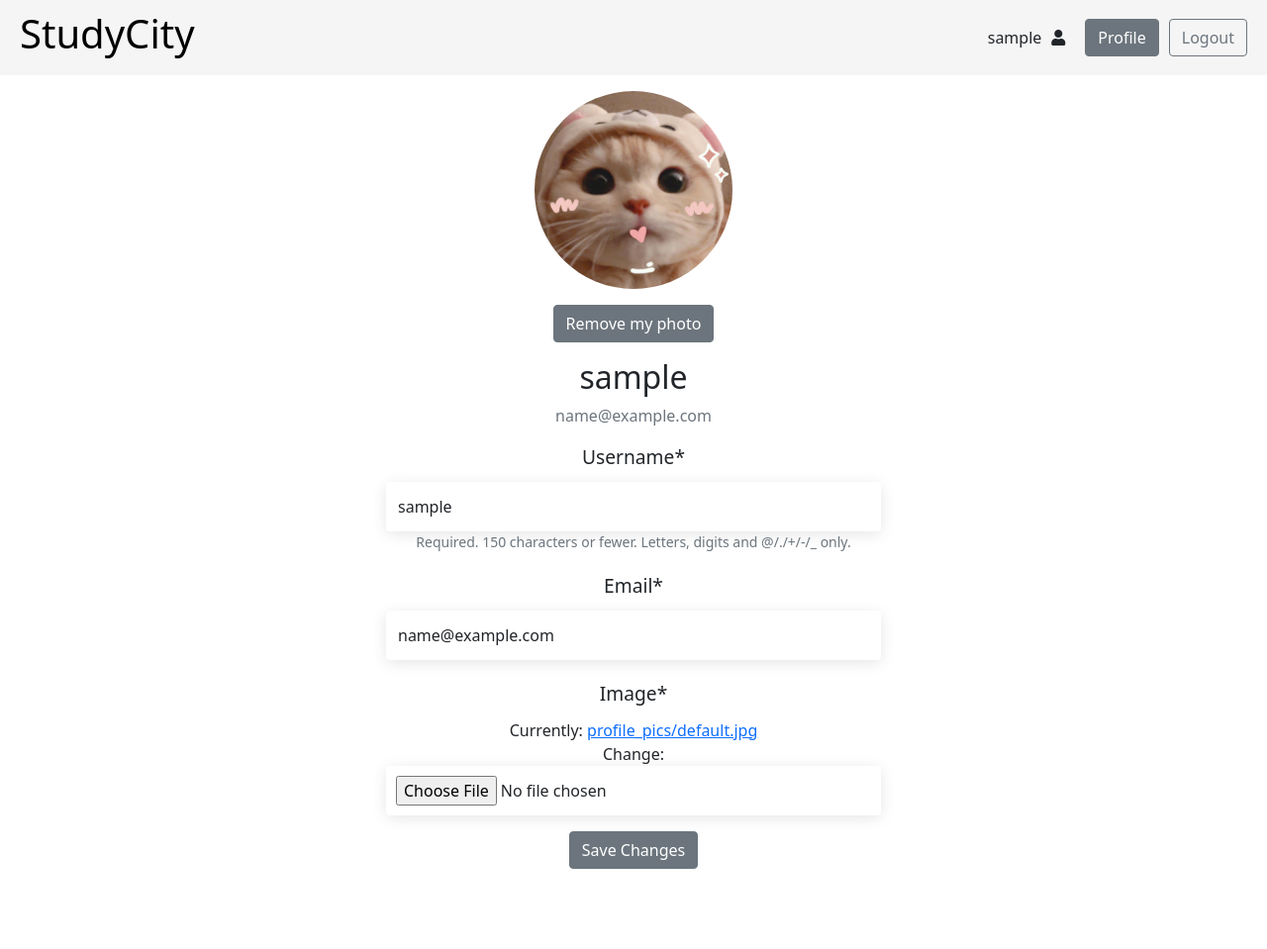
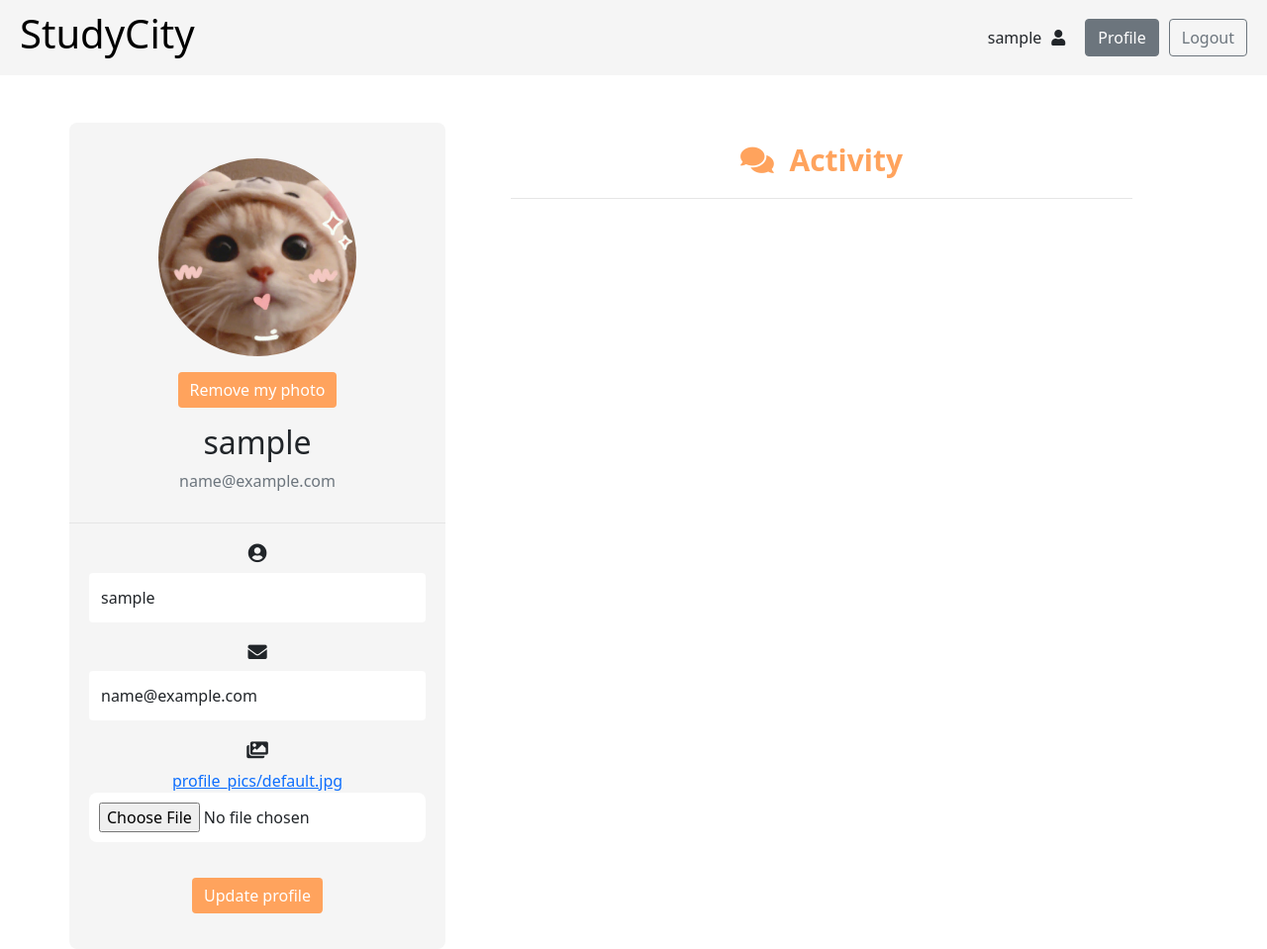
Before and after one commit to gcivil-nyu-org/Team_Team4_CS-GY-6063-Fall2021, a Django app: page /profile/ in a window 1280 px wide. Shown: the whole page at 99% size. Before the commit the page ends 878 px from the top, so only its background shows below. Run offline with Django 3.2, Linux system fonts and the light colour scheme; the visitor is signed in with stand-in values (Sample User, id 1); some libraries are stand-ins or nearby versions.

Commit message:
changed profile page layout

```diff
--- a/accounts/forms.py
+++ b/accounts/forms.py
@@ -3,6 +3,7 @@ from django.contrib.auth.forms import UserCreationForm
 from django.contrib.auth.models import User
 from .models import Profile
 from .models import Review, Favorite
+from crispy_forms.helper import FormHelper
 
 
 class RegisterForm(UserCreationForm):
@@ -43,12 +44,28 @@ class FavoriteCreateForm(forms.ModelForm):
 class UserUpdateForm(forms.ModelForm):
     email = forms.EmailField()
 
+    def __init__(self, *args, **kwargs):
+        super().__init__(*args, **kwargs)
+        self.fields['email'].label = '<i class="fas fa-envelope"></i>'
+        self.fields['username'].label = '<i class="fas fa-user-circle"></i>'
+
     class Meta:
         model = User
         fields = ["username", "email"]
+        help_texts = {
+            'username': None,
+            'email': None,
+        }
 
 
 class ProfileUpdateForm(forms.ModelForm):
+    def __init__(self, *args, **kwargs):
+        super().__init__(*args, **kwargs)
+        self.helper = FormHelper()
+        self.helper.form_id = 'id-exampleForm'
+        self.helper.form_class = 'blueForms'
+
     class Meta:
         model = Profile
         fields = ["image"]
+        labels = {"image": "<i class='fas fa-images'></i>"}
--- a/accounts/templates/accounts/profile.html
+++ b/accounts/templates/accounts/profile.html
@@ -4,50 +4,28 @@
 <!-- <!DOCTYPE html> -->
 <html>
 
-
+<head>
+    <meta charset="utf-8">
+    <meta http-equiv="X-UA-Compatible" content="IE=edge">
+    <title>Profile</title>
     <link href="https://cdn.jsdelivr.net/npm/bootstrap@5.1.3/dist/css/bootstrap.min.css" rel="stylesheet"
         integrity="sha384-1BmE4kWBq78iYhFldvKuhfTAU6auU8tT94WrHftjDbrCEXSU1oBoqyl2QvZ6jIW3" crossorigin="anonymous">
     <script src="https://cdn.jsdelivr.net/npm/bootstrap@5.1.3/dist/js/bootstrap.bundle.min.js"
         integrity="sha384-ka7Sk0Gln4gmtz2MlQnikT1wXgYsOg+OMhuP+IlRH9sENBO0LRn5q+8nbTov4+1p" crossorigin="anonymous">
     </script>
-
-
     <link rel="stylesheet" href="https://use.fontawesome.com/releases/v5.6.1/css/all.css"
         integrity="sha384-gfdkjb5BdAXd+lj+gudLWI+BXq4IuLW5IT+brZEZsLFm++aCMlF1V92rMkPaX4PP" crossorigin="anonymous" />
-<style>
-    fieldset {
-        display: flex;
-        flex-direction: column;
-        gap: 20px;
-        max-width: 500px;
-        margin: auto;
-    }
+    <link rel="stylesheet" type="text/css" href="{% static 'css/profile.css' %}">
+    <link rel="stylesheet" type="text/css" href="{% static 'css/animation.css' %}">
 
-    fieldset label {
-        font-size: 1.2em;
-        margin-bottom: 10px;
-    }
-
-    fieldset input {
-        width: 100%;
-        padding: 10px;
-        border: none !important;
-        border-radius: 4px;
-        box-shadow: 0px 3px 15px rgba(0, 0, 0, 0.1);
-        height: 50px;
-    }
-
-    fieldset input:focus {
-        border: none !important;
-        box-shadow: 0px 3px 15px rgba(0, 0, 0, 0.1) !important;
-    }
-</style>
 </head>
 
 <body>
     {% include 'nav.html'%}
+    <div class="container">
+        <div class="row mt-5">
+            <div class="col-4 text-center profile-section fade-in-top">
 
-    <div class="text-center d-flex flex-column container">
                 {% if messages %}
                 <ul class="messages">
                     {% for message in messages %}
@@ -63,7 +41,6 @@
                         {% csrf_token %}
                         <input type="hidden" name="remove_image" value="1" />
                         <button class="mt-3 btn btn-secondary" type="submit">Remove my photo</button>
-{#                <input type="submit" value="Remove">#}
                     </form>
                     <div class="">
                         <h2 class="mt-3">{{ user.username }}</h2>
@@ -73,36 +50,79 @@
                         <p class="text-secondary">{{ user.email }}</p>
                     </div>
                 </div>
-        <div>
-            {% for review in reviews %}
-            <p>You reviewed <a
-                    href="{% url 'locationDetail' %}?locationID={{ review.yelp_id }}">{{ review.business_name }}</a> on
-                {{ review.date_posted|timezone:"US/Eastern"|date:'Y-m-d'}} : {{ review.review_text }}</p>
-            {% endfor %}
-        </div>
-        <div>
-            {% if favorites %}
-            <p>These are your favorite locations!</p>
-            {% endif %}
-            {% for favorite in favorites %}
-            {#            <p>{{ favorite.yelp_id }}</p>#}
-            {#            <p>{{ favorite.business_name }}</p>#}
-            <a href="{% url 'locationDetail' %}?locationID={{ favorite.yelp_id }}">{{ favorite.business_name }}</a>
-            {% endfor %}
-        </div>
                 <form method="POST" enctype="multipart/form-data">
                     {% csrf_token %}
                     <fieldset>
-
                         {{ u_form|crispy }}
                         {{ p_form|crispy }}
                     </fieldset>
                     <div class="form-group">
-                <button class="mt-3 btn btn-secondary" type="submit">Save Changes</button>
+                        <button class="mt-3 btn btn-secondary" type="submit">Update profile</button>
                     </div>
                 </form>
+            </div>
+            <div class="col-8 text-center px-3 fade-in animation-delay-3 ">
+                <div class="activity-section">
+                    <h2 class="title"><i class="fas fa-comments me-2"></i> Activity </h2>
+                    {% for review in reviews %}
+                    <p class="review-title">You reviewed <a
+                            href="{% url 'locationDetail' %}?locationID={{ review.yelp_id }}">{{ review.business_name }}</a>
+                        on
+                        {{ review.date_posted|timezone:"US/Eastern"|date:'Y-m-d'}}</p>
+                    {% if review.review_text%}
+                    <p class="review-text"> "{{ review.review_text }}"</p>
+                    {% endif%}
+                    {% endfor %}
+                </div>
+
+                <div class="favorites-section">
+                    {% if favorites %}
+                    <h2 class="title"><i class="fas fa-heart me-2"></i>Favorites</h2>
+                    {% endif %}
+                    <div class="row row-cols-1  row-cols-md-3">
+                        {% for favorite in favorites %}
+                        {#            <p>{{ favorite.yelp_id }}</p>#}
+                        {#            <p>{{ favorite.business_name }}</p>#}
+                        <div class="col ">
+                            <div class="my-4  card  favorite-item m-auto">
+                                <img src={{favorite.img_url}} class="card-img-top" />
+                                <div class="card-body">
+                                    <a class="py-3" href="{% url 'locationDetail' %}?locationID={{ favorite.yelp_id }}">
+
+                                        {{ favorite.name }}
+                                    </a>
+                                </div>
+                            </div>
+                        </div>
+
+
+
+
+                        {% endfor %}
+                    </div>
+                </div>
 
             </div>
+        </div>
+
+    </div>
+    <script>
+        function getDirectInnerText(element) {
+            var childNodes = element.childNodes;
+            result = '';
+
+            for (var i = 0; i < childNodes.length; i++) {
+                if (childNodes[i].nodeType == 3) {
+                    childNodes[i].data = ""
+                }
+            }
+
+            return;
+        }
+        const a = document.getElementById("div_id_image").children[1]
+
+        getDirectInnerText(a)
+    </script>
 
 </body>
 
--- a/accounts/views.py
+++ b/accounts/views.py
@@ -1,5 +1,6 @@
 # views.py
 import json
+from re import search
 from django.shortcuts import render, redirect
 from .forms import RegisterForm, UserUpdateForm, ProfileUpdateForm, ReviewCreateForm
 from .forms import FavoriteCreateForm
@@ -141,7 +142,7 @@ def index(request):
         # create coordinate list post filtering
         for index, item in enumerate(response):
             cor_list.append(
-                            {'lat': item['coordinates']['latitude'], 'lng': item['coordinates']['longitude']})
+                {'lat': item['coordinates']['latitude'], 'lng': item['coordinates']['longitude']})
 
         context = {
             'businesses': response,
@@ -177,7 +178,7 @@ def locationDetail(request):
                               ' Please unfavorite one location before adding another.')
             else:
                 favor_ = Favorite.objects.filter(user=request.user,
-                                                       yelp_id=business_id)
+                                                 yelp_id=business_id)
                 if not favor_:
                     form_dict = {
                         "user": request.user,
@@ -396,7 +397,8 @@ def profile(request):
             messages.success(request, "Your account has been updated!")
             return redirect("profile")
     elif request.method == "POST" and request.POST.get('remove_image'):
-        Profile.objects.filter(user=request.user).update(image="profile_pics/default.jpg")
+        Profile.objects.filter(user=request.user).update(
+            image="profile_pics/default.jpg")
         return redirect("profile")
     else:
         u_form = UserUpdateForm(instance=request.user)
@@ -405,11 +407,20 @@ def profile(request):
     review_list = Review.objects.filter(user=request.user).order_by("-date_posted")
     favorite_list = Favorite.objects.filter(user=request.user).order_by("-date_posted")
 
+    search_object = Yelp_Search()
+    new_list = []
+    for favorite in favorite_list:
+        data = search_object.search_business_id(favorite.yelp_id)
+        resultJSON = json.loads(data)
+        new_list.append(
+            {"name": favorite.business_name,
+             "yelp_id": favorite.yelp_id, "img_url": resultJSON['image_url']})
+
     context = {
         "u_form": u_form,
         "p_form": p_form,
         "reviews": review_list,
-        "favorites": favorite_list,
+        "favorites": new_list,
     }
 
     return render(request, "accounts/profile.html", context)
--- /dev/null
+++ b/static/css/animation.css
@@ -0,0 +1,40 @@
+.fade-in-top {
+  animation: fade-in-top 0.6s cubic-bezier(0.39, 0.575, 0.565, 1) both;
+}
+.fade-in {
+  animation: fade-in 1.2s cubic-bezier(0.39, 0.575, 0.565, 1) both;
+}
+.animation-delay-1 {
+  animation-delay: 0.1s;
+}
+.animation-delay-2 {
+  animation-delay: 0.2s;
+}
+.animation-delay-3 {
+  animation-delay: 0.3s;
+}
+.animation-delay-4 {
+  animation-delay: 0.4s;
+}
+.animation-delay-5 {
+  animation-delay: 0.5s;
+}
+
+@keyframes fade-in-top {
+  0% {
+    transform: translateY(-50px);
+    opacity: 0;
+  }
+  100% {
+    transform: translateY(0);
+    opacity: 1;
+  }
+}
+@keyframes fade-in {
+  0% {
+    opacity: 0;
+  }
+  100% {
+    opacity: 1;
+  }
+}
--- /dev/null
+++ b/static/css/profile.css
@@ -0,0 +1,150 @@
+html,
+body {
+  height: 100%;
+  margin: 0 !important;
+  padding: 0;
+}
+:root {
+  --color-orange-500: rgb(255, 163, 93);
+  --color-orange-400: rgb(255, 140, 51);
+  --color-gray: rgb(145, 145, 145);
+}
+/* #div_id_username {
+  display: flex;
+  flex-direction: row;
+  justify-content: center;
+  align-items: center;
+} */
+input[type="text"]:focus,
+input[type="email"]:focus {
+  outline: none;
+  box-shadow: none;
+}
+input[type="file"] {
+  background-color: white;
+}
+.profile-section .btn {
+  background-color: var(--color-orange-500);
+  border: none;
+}
+.profile-section .btn:hover,
+.profile-section .btn:focus,
+.profile-section .btn:active {
+  background-color: var(--color-orange-400) !important;
+  border: none !important;
+  box-shadow: none !important;
+}
+p {
+  margin: 0px;
+}
+.title {
+  border-bottom: 1px solid #e5e5e5;
+  font-size: 30px;
+  font-weight: 600;
+  margin-bottom: 20px;
+  padding-bottom: 20px;
+  color: var(--color-orange-500);
+}
+.divider {
+  border: 1px solid rgb(145, 145, 145);
+  width: 100px;
+  margin: auto;
+}
+.profile-section {
+  background-color: #f5f5f5;
+  padding: 20px 0px;
+  border-radius: 8px;
+}
+fieldset {
+  display: flex;
+  flex-direction: column;
+  gap: 20px;
+  width: 100%;
+  max-width: 500px;
+  padding: 20px;
+  padding-top: 20px;
+  border-top: 1px solid #e5e5e5;
+  margin: 30px auto 0px auto;
+}
+
+fieldset label {
+  font-size: 1.2em;
+  margin-bottom: 10px;
+}
+
+fieldset input {
+  width: 100%;
+  padding: 10px;
+  border: none !important;
+  border-radius: 8px;
+  /* box-shadow: 0px 3px 15px rgba(0, 0, 0, 0.1); */
+  height: 50px;
+}
+/* .textInput {
+  background-color: #f5f5f5;
+} */
+
+fieldset input:focus {
+  border: none !important;
+  /* box-shadow: 0px 3px 15px rgba(0, 0, 0, 0.1) !important; */
+}
+.asteriskField {
+  display: none;
+}
+.activity-section {
+  display: flex;
+  flex-direction: column;
+
+  padding: 20px 50px;
+  margin-bottom: 30px;
+  /* border-bottom: 1px solid #b8b8b8; */
+
+  /* border-radius: 8px; */
+}
+.review-text {
+  font-size: 20px;
+  padding: 5px 20px;
+  /* background-color: #f5f5f5; */
+
+  margin-bottom: 10px;
+}
+.review-title {
+  font-size: 22px;
+  font-weight: 600;
+  margin-bottom: 10px;
+}
+.activity-section a,
+.favorites-section a {
+  text-decoration: underline;
+  color: black;
+}
+.activity-section a:hover,
+.favorites-section a:hover {
+  text-decoration: underline;
+  color: gray;
+}
+
+.favorites-section {
+  width: 100%;
+  padding: 20px 50px;
+}
+.favorite-item {
+  padding: 0px 0px;
+  background-color: white;
+  font-size: 20px;
+  display: inline-block;
+  width: 100%;
+  box-shadow: 0px 3px 15px rgba(0, 0, 0, 0.1);
+  border: none;
+}
+.favorite-item a {
+  padding: 10px 0px;
+  text-decoration: none;
+}
+img {
+  max-width: 100%;
+}
+.card-img-top {
+  height: 200px;
+  object-fit: cover;
+}
```
Lines whose indentation alone changed are shown as unchanged.
